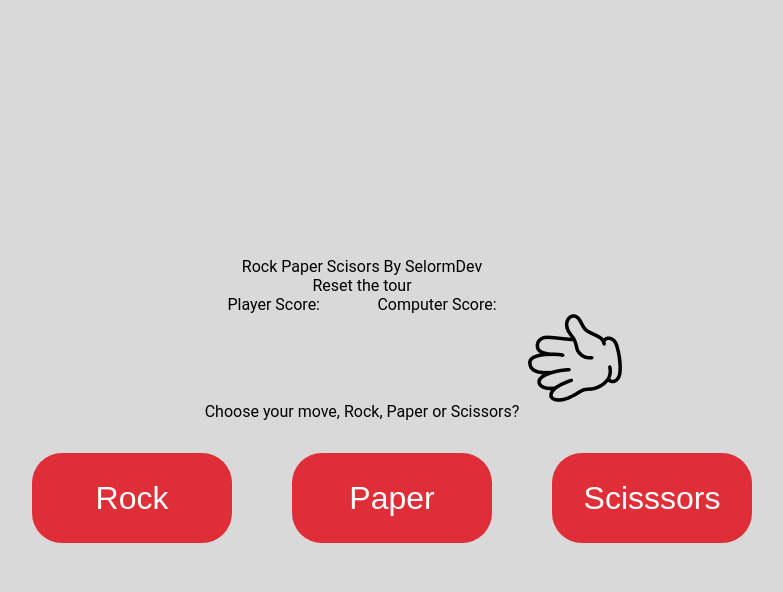
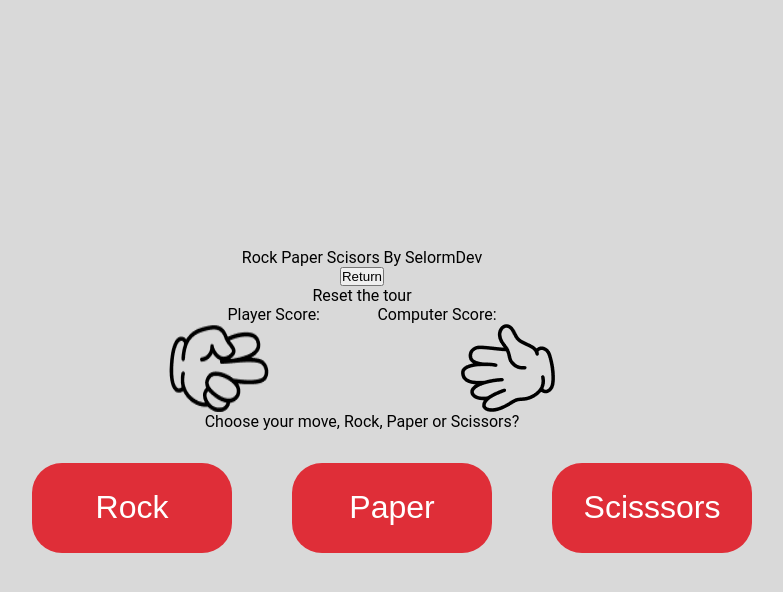
Before and after one commit to SelormDev/rock-paper-scissors, a plain HTML site: page index.html in a window 1280 px wide. Both pictures are taken after a click on the button "Play". Shown: the whole page, without its empty margins (278-1061 px from the left). Drawn offline with Linux system fonts and the light colour scheme.

Commit message:
Made reset functionality

```diff
--- a/app.js
+++ b/app.js
@@ -98,18 +98,25 @@ const playGame = function () {
 let container = document.querySelector(".container");
 
 let scoreContainer = document.createElement("div");
+let imageContainer = document.createElement("div");
 let buttonDiv = document.createElement("div");
 let btn = document.createElement("button");
 let btn1 = document.createElement("button");
 let btn2 = document.createElement("button");
 let btn3 = document.createElement("button");
+let testBtn = document.createElement("button"); //! Delete Later
 let message1 = document.createElement("p");
 let message2 = document.createElement("p");
 let message3 = document.createElement("p");
 let reset = document.createElement("p");
 let computerChoice = document.createElement("p");
 let playerChoice = document.createElement("p");
-let img = document.createElement("img");
+let rockLeft = document.createElement("img");
+let rockRight = document.createElement("img");
+let paperLeft = document.createElement("img");
+let paperRight = document.createElement("img");
+let scissorsLeft = document.createElement("img");
+let scissorsRight = document.createElement("img");
 
 const firstUI = () => {
   btn.textContent = "Play";
@@ -129,13 +136,21 @@ const secondUI = () => {
   btn2.textContent = "Paper";
   btn3.textContent = "Scisssors";
 
+  testBtn.textContent = "Return";
+
   computerChoice.textContent = "Computer Score: ";
   playerChoice.textContent = "Player Score: ";
   scoreContainer.append(playerChoice, computerChoice);
   scoreContainer.classList.add("score-container");
 
-  img.src = "./img/Paper-left-hand.png";
-  img.classList.add("img-style");
+  rockLeft.src = "./img/rock-left-hand.png";
+  rockLeft.classList.add("transform", "invert-color");
+
+  paperRight.src = "./img/Paper-left-hand.png";
+  paperRight.classList.add("transform");
+
+  imageContainer.append(rockLeft, paperRight);
+  imageContainer.classList.add("image-container");
 
   message3.textContent = "Choose your move, Rock, Paper or Scissors?";
   buttonDiv.classList.add("btnParent");
@@ -144,14 +159,29 @@ const secondUI = () => {
   btn3.classList.add("btn", "btn-game");
   buttonDiv.append(btn1, btn2, btn3);
 
-  container.append(message2, reset, scoreContainer, img, message3, buttonDiv);
+  container.append(
+    message2,
+    testBtn,
+    reset,
+    scoreContainer,
+    imageContainer,
+    message3,
+    buttonDiv
+  );
+
+  testBtn.addEventListener("click", firstUI);
   changeUI("firstUI");
 };
 
 const changeUI = function (ui) {
   if (ui === "secondUI") {
     container.removeChild(reset);
+    container.removeChild(testBtn);
+    container.removeChild(buttonDiv);
+    container.removeChild(message2);
+    container.removeChild(message3);
     container.removeChild(scoreContainer);
+    container.removeChild(imageContainer);
   } else if (ui === "firstUI") {
     container.removeChild(btn);
     container.removeChild(message1);
--- a/style.css
+++ b/style.css
@@ -70,11 +70,16 @@ body {
   width: 50%;
 }
 
-.img-style {
-  transform: scaleX(-1);
-  margin-left: 425px;
+.image-container {
+  display: flex;
+  justify-content: space-evenly;
+  width: 100%;
 }
 
-img {
-  margin-left: -425px;
+.transform {
+  transform: scaleX(-1);
 }
+
+.invert-color {
+  filter: invert(1);
+}
```
